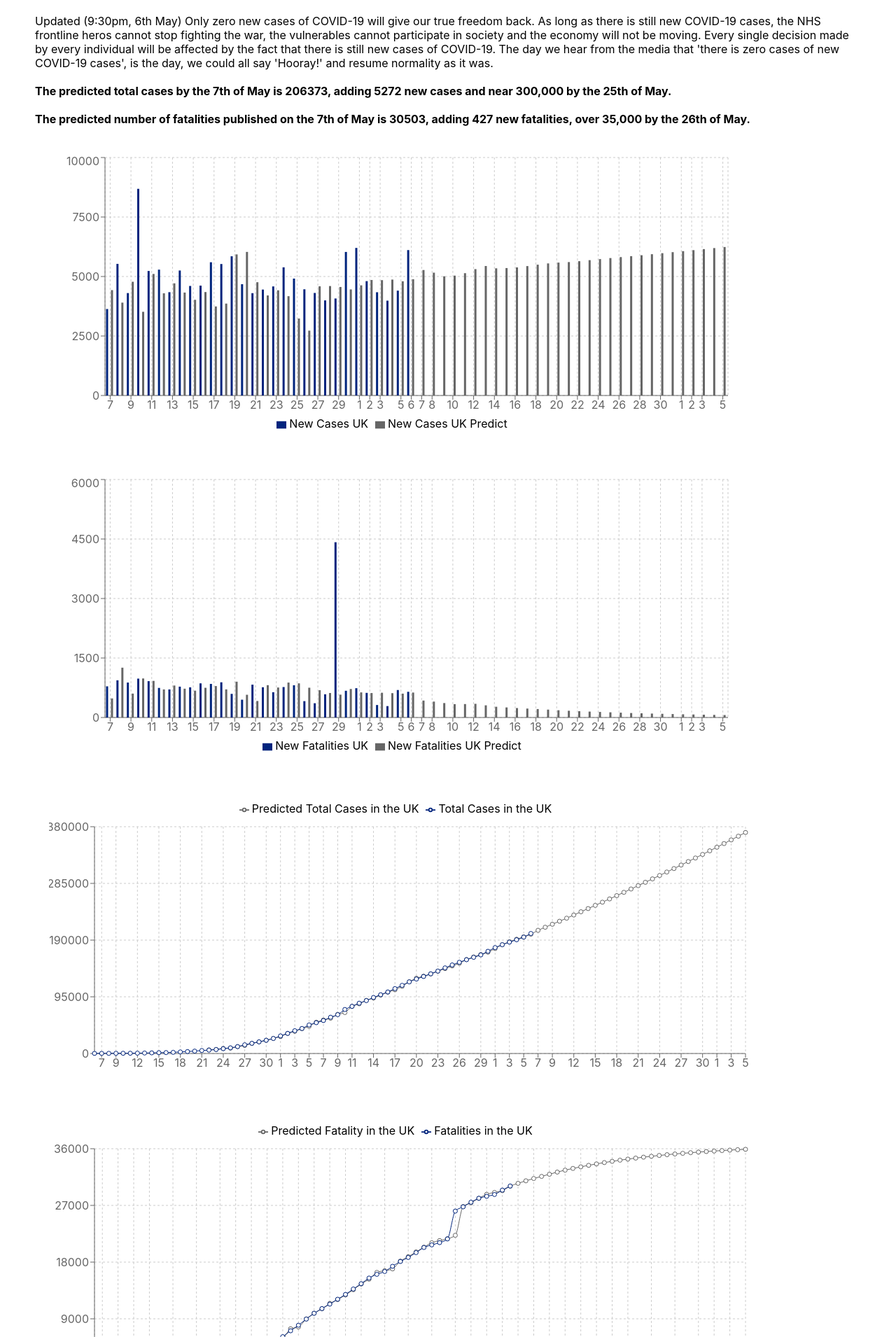
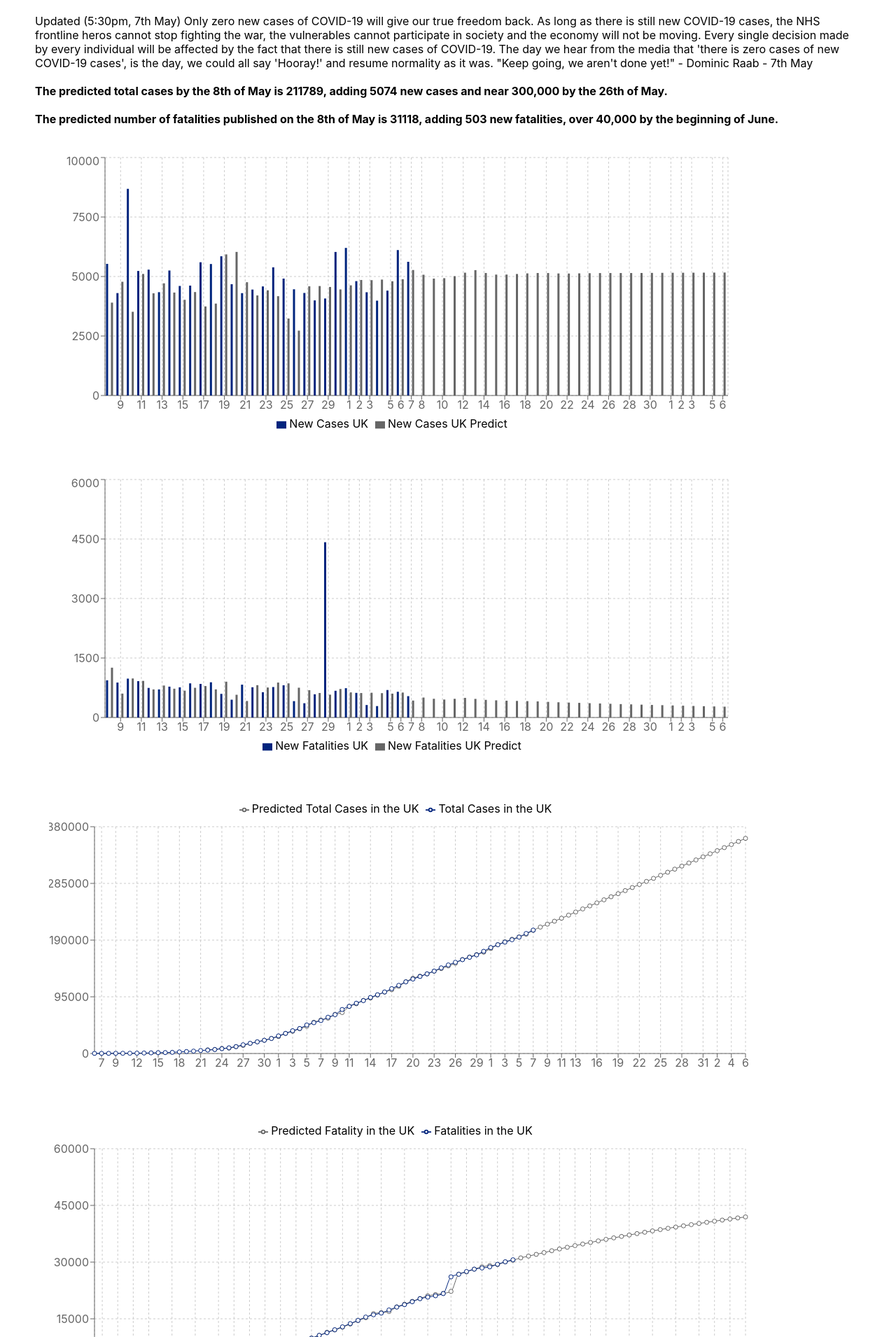
Before and after one commit to linamm/coronachart, a React (Create React App) app in the folder coronachart/: page / in a window 1280 px wide. Shown: the part 130-2040 px from the top of the page at 70% size. Built offline with nearby package versions, Linux system fonts and the light colour scheme.

Commit message:
update data and comments

```diff
--- a/coronachart/src/App.js
+++ b/coronachart/src/App.js
@@ -91,17 +91,19 @@ function App() {
       </div>
 
       <div style={styles.paragraph}>
-        Updated (9:30pm, 6th May)
+        Updated (5:30pm, 7th May)
         Only zero new cases of COVID-19 will give our true freedom back. As long as there is still new COVID-19 cases, the NHS frontline heros cannot stop fighting the war, the vulnerables cannot participate in society and the economy will not be moving. Every single decision made by every individual will be affected by the fact that there is still new cases of COVID-19. The day we hear from the media that 'there is zero cases of new COVID-19 cases', is the day, we could all say 'Hooray!' and resume normality as it was.
+
+        "Keep going, we aren't done yet!" - Dominic Raab - 7th May
       </div>
       <div style={styles.paragraph}>
         <b>
-          The predicted total cases by the 7th of May is 206373, adding 5272 new cases and near 300,000 by the 25th of May.
+          The predicted total cases by the 8th of May is 211789, adding 5074 new cases and near 300,000 by the 26th of May.
         </b>
       </div>
       <div style={styles.paragraph}>
         <b>
-          The predicted number of fatalities published on the 7th of May is 30503, adding 427 new fatalities, over 35,000 by the 26th of May.
+          The predicted number of fatalities published on the 8th of May is 31118, adding 503 new fatalities, over 40,000 by the beginning of June.
         </b>
       </div>
 
--- a/coronachart/src/Data.js
+++ b/coronachart/src/Data.js
@@ -58,6 +58,7 @@ import { getPredictCases, getNewCases, getFatalityRates } from './Predict.js';
   {"name": "4", "it": 24114, "cn": 3213, 'uk': 28734, 'uk_predict': 29060},
   {"name": "5", "it": 24648, "cn": 3226, 'uk': 29427, 'uk_predict': 29336},
   {"name": "6", "it": 24648, "cn": 3226, 'uk': 30076, 'uk_predict': 30056},
+  {"name": "7", "uk": 30615, "uk_predict": 30503}
 ];
 
 const raw_total_cases = [
@@ -123,6 +124,7 @@ const raw_total_cases = [
   {"name": "4", "uk": 190584, "uk_predict": 191469},
   {"name": "5", "uk": 194990, "uk_predict": 195384},
   {"name": "6", "uk": 201101, "uk_predict": 199876},
+  {"name": "7", "uk": 206715, "uk_predict": 206373},
 
 
 ];
@@ -130,7 +132,7 @@ const raw_total_cases = [
 export const numberOfDaysInTheFuture = 30;
 export const totalCaseStartDay = 6;
 export const fatalityCaseStartDay = 14;
-export const DaysInMay = 6;
+export const DaysInMay = 7;
 export const Today = 31 + 30 + DaysInMay; // 31 days in March + days in April + days in May
 export const TodayTotalIndex = Today - totalCaseStartDay;
 export const TodayFatalityIndex = Today - fatalityCaseStartDay;
```
